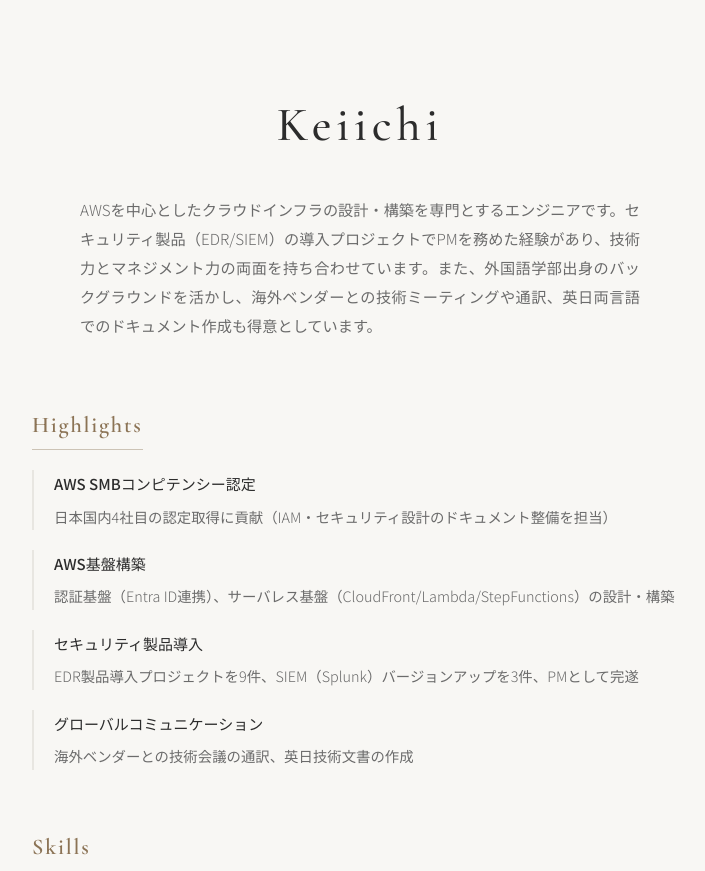
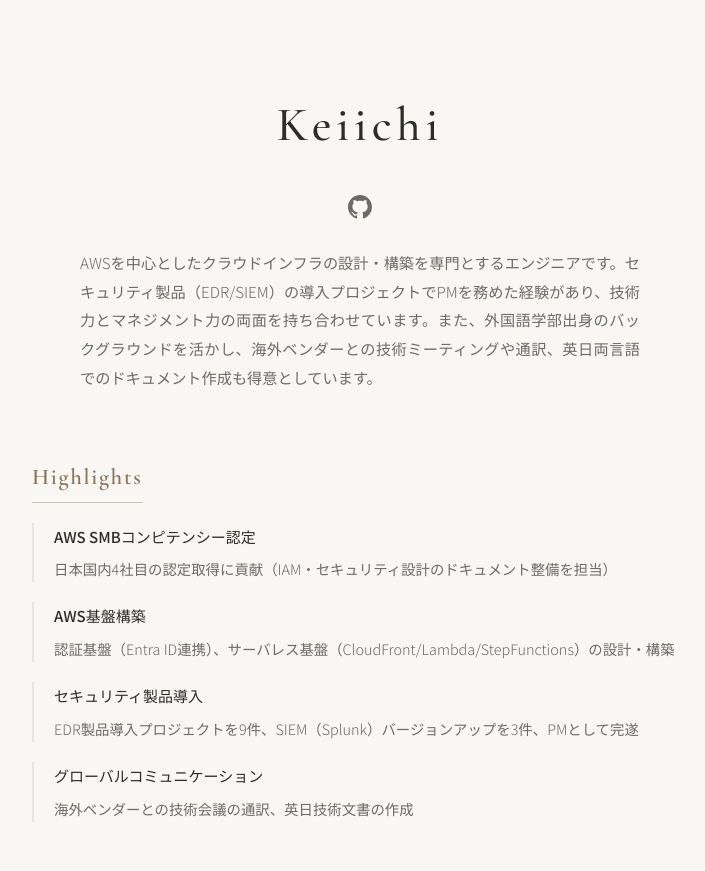
Before and after one commit to Keiichi-lab/Keiichi-lab, a plain HTML site: page index.html in a window 1280 px wide. Shown: the top 871 px of the page, without its empty margins (280-985 px from the left). Drawn offline with nearby package versions, Linux system fonts and the light colour scheme.

Commit message:
Update index.html

```diff
--- a/index.html
+++ b/index.html
@@ -58,6 +58,17 @@
             max-width: 560px;
             margin: 0 auto;
             text-align: justify;
+        }
+
+        .github-link {
+            display: inline-block;
+            color: var(--text-light);
+            margin-bottom: 20px;
+            transition: color 0.2s ease;
+        }
+
+        .github-link:hover {
+            color: var(--accent);
         }
 
         section {
@@ -314,6 +325,11 @@
     <div class="container">
         <header>
             <h1>Keiichi</h1>
+            <a href="https://github.com/Keiichi-lab" target="_blank" rel="noopener" class="github-link" aria-label="GitHub">
+                <svg width="24" height="24" viewBox="0 0 24 24" fill="currentColor">
+                    <path d="M12 0C5.37 0 0 5.37 0 12c0 5.31 3.435 9.795 8.205 11.385.6.105.825-.255.825-.57 0-.285-.015-1.23-.015-2.235-3.015.555-3.795-.735-4.035-1.41-.135-.345-.72-1.41-1.23-1.695-.42-.225-1.02-.78-.015-.795.945-.015 1.62.87 1.845 1.23 1.08 1.815 2.805 1.305 3.495.99.105-.78.42-1.305.765-1.605-2.67-.3-5.46-1.335-5.46-5.925 0-1.305.465-2.385 1.23-3.225-.12-.3-.54-1.53.12-3.18 0 0 1.005-.315 3.3 1.23.96-.27 1.98-.405 3-.405s2.04.135 3 .405c2.295-1.56 3.3-1.23 3.3-1.23.66 1.65.24 2.88.12 3.18.765.84 1.23 1.905 1.23 3.225 0 4.605-2.805 5.625-5.475 5.925.435.375.81 1.095.81 2.22 0 1.605-.015 2.895-.015 3.3 0 .315.225.69.825.57A12.02 12.02 0 0024 12c0-6.63-5.37-12-12-12z"/>
+                </svg>
+            </a>
             <p class="intro">AWSを中心としたクラウドインフラの設計・構築を専門とするエンジニアです。セキュリティ製品（EDR/SIEM）の導入プロジェクトでPMを務めた経験があり、技術力とマネジメント力の両面を持ち合わせています。また、外国語学部出身のバックグラウンドを活かし、海外ベンダーとの技術ミーティングや通訳、英日両言語でのドキュメント作成も得意としています。</p>
         </header>
 
```
